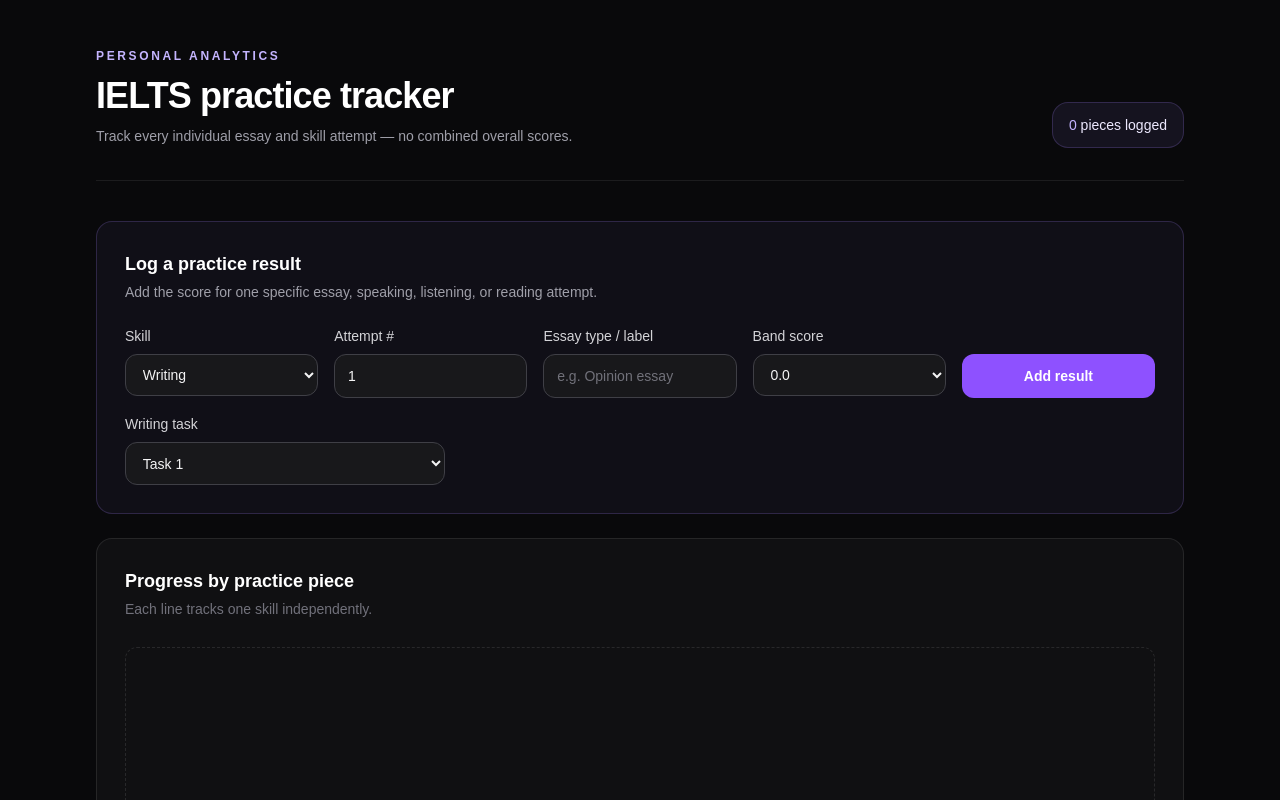
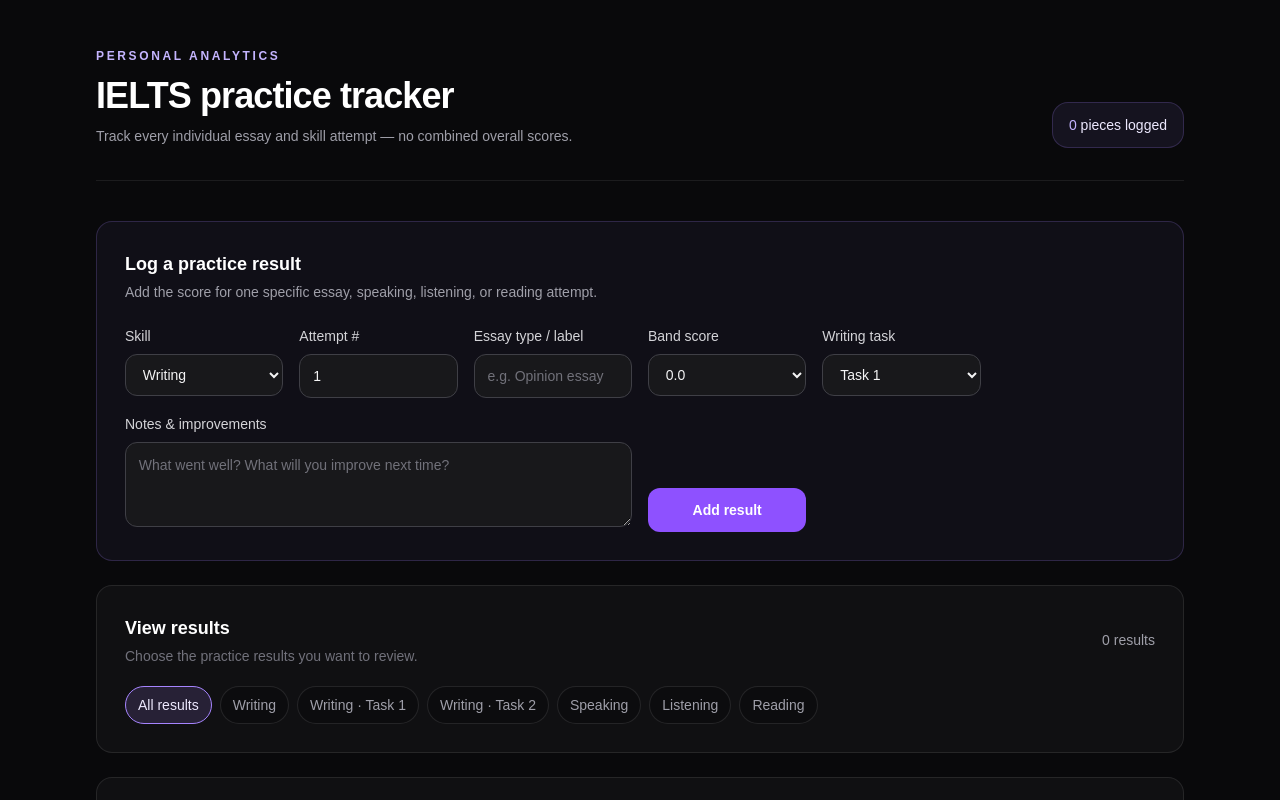
Before and after one commit to ConcreteSky/ielts-tracker, a Next.js app: page / in a window 1280 px wide. Shown: the top 800 px of the page. Built offline with nearby package versions, Linux system fonts and the light colour scheme.

Commit message:
Improve result entry and writing task views
Updated chart series and filters to include writing tasks. Adjusted colors and form structure for better handling of writing tasks.

```diff
--- a/app/page.tsx
+++ b/app/page.tsx
@@ -14,6 +14,8 @@
 
 type Skill = "Writing" | "Speaking" | "Listening" | "Reading";
 type WritingTask = "Task 1" | "Task 2";
+type ResultFilter = "All" | Skill | WritingTask;
+type ChartSeries = Exclude<Skill, "Writing"> | "Writing Task 1" | "Writing Task 2";
 type PracticeEntry = {
   id: string;
   skill: Skill;
@@ -27,12 +29,22 @@
 const storageKey = "ielts-score-tracker.practice-entries";
 const scores = Array.from({ length: 19 }, (_, index) => index / 2);
 const skills: Skill[] = ["Writing", "Speaking", "Listening", "Reading"];
-const colors: Record<Skill, string> = {
-  Writing: "#a78bfa",
+const colors: Record<ChartSeries, string> = {
+  "Writing Task 1": "#22d3ee",
+  "Writing Task 2": "#c084fc",
   Speaking: "#f472b6",
   Listening: "#38bdf8",
   Reading: "#a3e635",
 };
+const filters: { id: ResultFilter; label: string }[] = [
+  { id: "All", label: "All results" },
+  { id: "Writing", label: "Writing" },
+  { id: "Task 1", label: "Writing · Task 1" },
+  { id: "Task 2", label: "Writing · Task 2" },
+  { id: "Speaking", label: "Speaking" },
+  { id: "Listening", label: "Listening" },
+  { id: "Reading", label: "Reading" },
+];
 const taskOneTitles = new Set([
   "Graph essay",
   "Bar chart essay",
@@ -53,10 +65,15 @@
     ? (entry.writingTask ??
       (taskOneTitles.has(entry.title) ? "Task 1" : "Task 2"))
     : undefined;
+const chartSeries = (entry: PracticeEntry): ChartSeries =>
+  entry.skill === "Writing"
+    ? `Writing ${inferTask(entry) ?? "Task 2"}`
+    : entry.skill;
 
 export default function Home() {
   const [entries, setEntries] = useState<PracticeEntry[]>([]);
   const [form, setForm] = useState<Omit<PracticeEntry, "id">>(emptyForm);
+  const [selectedFilter, setSelectedFilter] = useState<ResultFilter>("All");
   const [hydrated, setHydrated] = useState(false);
 
   useEffect(() => {
@@ -89,13 +106,23 @@
       ),
     [entries],
   );
+  const visibleEntries = useMemo(
+    () =>
+      sortedEntries.filter((entry) => {
+        if (selectedFilter === "All") return true;
+        if (selectedFilter === "Task 1" || selectedFilter === "Task 2")
+          return entry.skill === "Writing" && inferTask(entry) === selectedFilter;
+        return entry.skill === selectedFilter;
+      }),
+    [selectedFilter, sortedEntries],
+  );
   const chartData = useMemo(
     () =>
-      sortedEntries.map((entry) => ({
+      visibleEntries.map((entry) => ({
         label: `${entry.skill} #${entry.attempt}`,
-        [entry.skill]: entry.score,
+        [chartSeries(entry)]: entry.score,
       })),
-    [sortedEntries],
+    [visibleEntries],
   );
   function submit(event: FormEvent<HTMLFormElement>) {
     event.preventDefault();
@@ -153,7 +180,7 @@
           </div>
           <form
             onSubmit={submit}
-            className="grid gap-4 sm:grid-cols-2 lg:grid-cols-5"
+            className="grid gap-4 sm:grid-cols-2 lg:grid-cols-6"
           >
             <label className="text-sm font-medium text-zinc-300">
               Skill
@@ -227,15 +254,8 @@
                 ))}
               </select>
             </label>
-            <button
-              type="submit"
-              className="self-end rounded-xl bg-violet-500 px-4 py-3 text-sm font-semibold text-white transition hover:bg-violet-400"
-            >
-              Add result
-            </button>
-          </form>
             {form.skill === "Writing" && (
-            <label className="mt-4 block max-w-xs text-sm font-medium text-zinc-300">
+              <label className="text-sm font-medium text-zinc-300">
                 Writing task
                 <select
                   aria-label="Writing task"
@@ -253,6 +273,56 @@
                 </select>
               </label>
             )}
+            <label className="text-sm font-medium text-zinc-300 sm:col-span-2 lg:col-span-3">
+              Notes & improvements
+              <textarea
+                aria-label="Notes and improvements"
+                value={form.notes}
+                onChange={(e) =>
+                  setForm((current) => ({ ...current, notes: e.target.value }))
+                }
+                placeholder="What went well? What will you improve next time?"
+                rows={3}
+                className="field mt-2"
+              />
+            </label>
+            <button
+              type="submit"
+              className="self-end rounded-xl bg-violet-500 px-4 py-3 text-sm font-semibold text-white transition hover:bg-violet-400 lg:col-span-1"
+            >
+              Add result
+            </button>
+          </form>
+        </section>
+        <section className="mt-6 rounded-2xl border border-white/[0.09] bg-zinc-900/50 p-5 sm:p-7">
+          <div className="flex flex-col gap-4 sm:flex-row sm:items-center sm:justify-between">
+            <div>
+              <h2 className="text-lg font-semibold text-white">View results</h2>
+              <p className="mt-1 text-sm text-zinc-500">
+                Choose the practice results you want to review.
+              </p>
+            </div>
+            <p className="text-sm text-zinc-400">
+              {visibleEntries.length} {visibleEntries.length === 1 ? "result" : "results"}
+            </p>
+          </div>
+          <div className="mt-5 flex flex-wrap gap-2" aria-label="Result filters">
+            {filters.map((filter) => (
+              <button
+                key={filter.id}
+                type="button"
+                aria-pressed={selectedFilter === filter.id}
+                onClick={() => setSelectedFilter(filter.id)}
+                className={`rounded-full border px-3 py-2 text-sm font-medium transition ${
+                  selectedFilter === filter.id
+                    ? "border-violet-400 bg-violet-400/15 text-violet-100"
+                    : "border-white/[0.1] bg-zinc-950/40 text-zinc-400 hover:border-white/20 hover:text-zinc-200"
+                }`}
+              >
+                {filter.label}
+              </button>
+            ))}
+          </div>
         </section>
         <section className="mt-6 rounded-2xl border border-white/[0.09] bg-zinc-900/50 p-5 sm:p-7">
           <h2 className="text-lg font-semibold text-white">
@@ -293,7 +363,7 @@
                     itemStyle={{ color: "#e4e4e7" }}
                   />
                   <Legend wrapperStyle={{ paddingTop: 16, fontSize: 12 }} />
-                  {skills.map((skill) => (
+                  {(Object.keys(colors) as ChartSeries[]).map((skill) => (
                     <Line
                       key={skill}
                       type="monotone"
@@ -320,19 +390,37 @@
           <p className="mt-1 text-sm text-zinc-500">
             Each piece is kept separate. Writing entries show Task 1 or Task 2.
           </p>
-          {sortedEntries.length ? (
+          {visibleEntries.length ? (
             <div className="mt-5 grid gap-3 sm:grid-cols-2 lg:grid-cols-3">
-              {sortedEntries.map((entry) => (
+              {visibleEntries.map((entry) => (
                 <article
                   key={entry.id}
-                  className="rounded-2xl border border-white/[0.09] bg-zinc-900/50 p-5"
+                  className={`rounded-2xl border bg-zinc-900/50 p-5 ${
+                    inferTask(entry) === "Task 1"
+                      ? "border-cyan-400/30"
+                      : inferTask(entry) === "Task 2"
+                        ? "border-violet-400/30"
+                        : "border-white/[0.09]"
+                  }`}
                 >
                   <div className="flex items-start justify-between gap-3">
                     <div>
+                      <div className="flex flex-wrap items-center gap-2">
                         <p className="text-xs font-semibold uppercase tracking-wider text-violet-300">
                           {entry.skill} · Attempt #{entry.attempt}
-                        {entry.writingTask ? ` · ${entry.writingTask}` : ""}
                         </p>
+                        {inferTask(entry) && (
+                          <span
+                            className={`rounded-full px-2 py-1 text-[10px] font-bold uppercase tracking-wider ${
+                              inferTask(entry) === "Task 1"
+                                ? "bg-cyan-400/15 text-cyan-200"
+                                : "bg-violet-400/15 text-violet-200"
+                            }`}
+                          >
+                            {inferTask(entry)}
+                          </span>
+                        )}
+                      </div>
                       <p className="mt-2 font-medium text-white">
                         {entry.title}
                       </p>
@@ -341,25 +429,16 @@
                       {band(entry.score)}
                     </span>
                   </div>
-                  <label className="mt-4 block text-xs font-medium uppercase tracking-wider text-zinc-500">
-                    Mistakes & improvements
-                    <textarea
-                      aria-label={`Notes for ${entry.title}`}
-                      value={entry.notes}
-                      onChange={(e) =>
-                        setEntries((current) =>
-                          current.map((item) =>
-                            item.id === entry.id
-                              ? { ...item, notes: e.target.value }
-                              : item,
-                          ),
-                        )
-                      }
-                      placeholder="Add your notes..."
-                      rows={3}
-                      className="field mt-2 normal-case tracking-normal"
-                    />
-                  </label>
+                  {entry.notes && (
+                    <div className="mt-4 rounded-xl bg-white/[0.04] p-3">
+                      <p className="text-xs font-medium uppercase tracking-wider text-zinc-500">
+                        Notes & improvements
+                      </p>
+                      <p className="mt-1 whitespace-pre-wrap text-sm leading-6 text-zinc-300">
+                        {entry.notes}
+                      </p>
+                    </div>
+                  )}
                   <button
                     onClick={() => remove(entry.id)}
                     className="mt-3 text-sm text-rose-300 hover:text-rose-200"
@@ -371,7 +450,9 @@
             </div>
           ) : (
             <div className="mt-5 rounded-2xl border border-dashed border-white/[0.1] py-12 text-center text-sm text-zinc-600">
-              Your practice scores will appear here.
+              {entries.length
+                ? "No practice results match this filter."
+                : "Your practice scores will appear here."}
             </div>
           )}
         </section>
```
Lines whose indentation alone changed are shown as unchanged.
